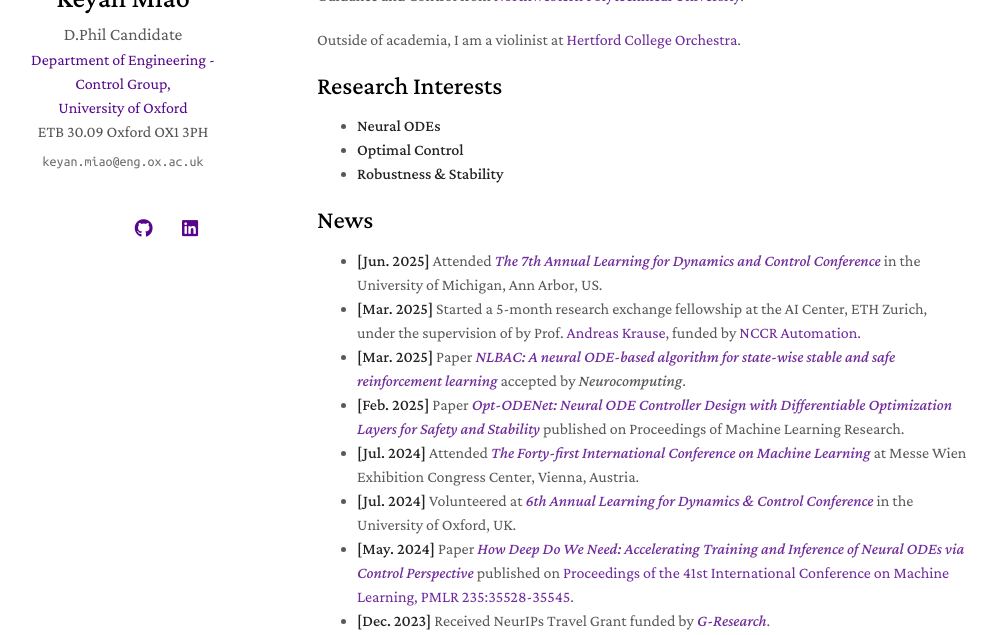
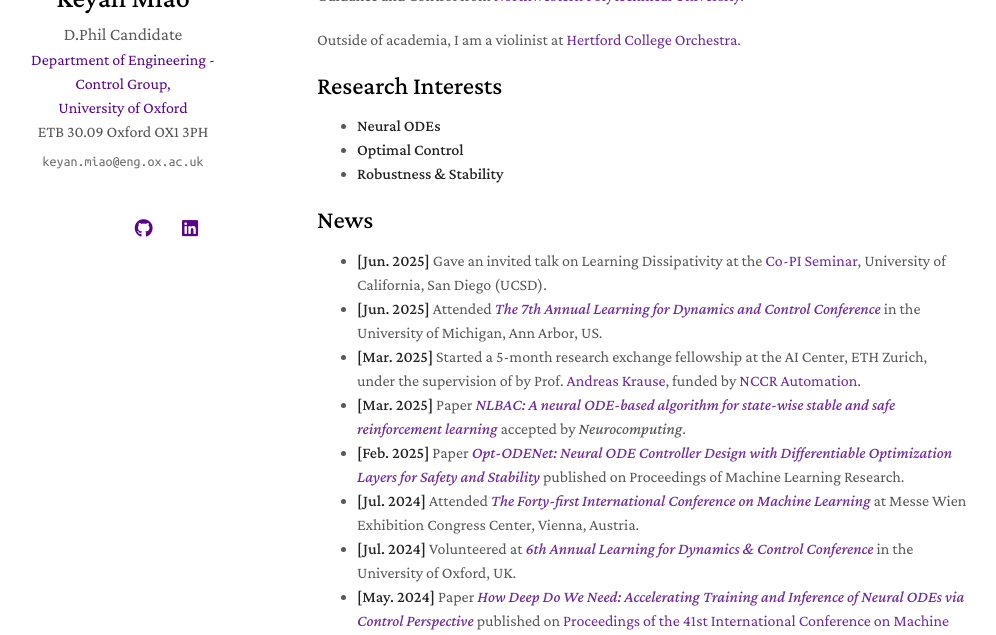
Before and after one commit to KYMiao/KYMiao.github.io, a Jekyll site: the page built from index.md, in a window 1280 px wide and 900 px high, cut to the strip 265-900 px from the top of the window. Shown: the whole strip, without its empty margins (153-1149 px from the left). Built offline with Jekyll 4.4.1, drawn with Linux system fonts in a browser that asks for light colours; nearby versions of some CDN libraries; library files that are not in the unit come from our copies; a style sheet for code colours, icons or effects is not loaded; our own code applies the rules of GitHub Pages for plain Markdown files.

Commit message:
Update index.md

```diff
--- a/index.md
+++ b/index.md
@@ -18,6 +18,7 @@ Outside of academia, I am a violinist at <a href="https://www.hertford.ox.ac.uk/
 
 
 ## News
+- **[Jun. 2025]** Gave an invited talk on Learning Dissipativity at the <a href="https://sites.google.com/ucsd.edu/soc-lab/home/co-pi-seminars" target="_blank">Co-PI Seminar</a>, University of California, San Diego (UCSD).
 - **[Jun. 2025]** Attended <a href="https://sites.google.com/umich.edu/l4dc2025/" target="_blank">*The 7th Annual Learning for Dynamics and Control Conference*</a> in the University of Michigan, Ann Arbor, US.
 - **[Mar. 2025]** Started a 5-month research exchange fellowship at the AI Center, ETH Zurich, under the supervision of by Prof. <a href="https://las.inf.ethz.ch/krausea" target="_blank">Andreas Krause</a>, funded by <a href="https://nccr-automation.ch/" target="_blank">NCCR Automation.
 - **[Mar. 2025]** Paper <a href="https://www.sciencedirect.com/science/article/pii/S0925231225007131" target="_blank">*NLBAC: A neural ODE-based algorithm for state-wise stable and safe reinforcement learning*</a> accepted by *Neurocomputing*.
```
